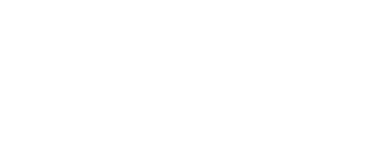
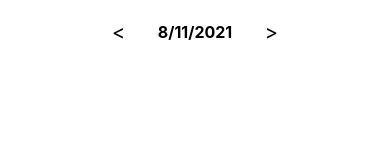
Before and after one commit to jakub-wawrzyniak/small-habitTracker, a React Native app: screen / in a window 390 px wide. Shown: the top 160 px of the page. Built offline with nearby package versions, Linux system fonts and the light colour scheme.

Commit message:
Added a working (but sometimes laggy for some reason) date selector

```diff
--- a/App.js
+++ b/App.js
@@ -4,6 +4,12 @@
 import MainView from './src/mainView'
 
 const App = () => {
+  // return <DateTimePicker
+  //   mode="date"
+  //   display="calendar"
+  //   value={new Date()}
+  // />
+
   const [habits, setHabits] = useState([])
   const [toEditId, setToEditId] = useState(null)
 
--- a/package.json
+++ b/package.json
@@ -10,6 +10,7 @@
     "lint": "eslint ."
   },
   "dependencies": {
+    "@react-native-community/datetimepicker": "^3.5.2",
     "react": "17.0.1",
     "react-native": "0.64.2"
   },
--- a/src/mainView.js
+++ b/src/mainView.js
@@ -1,7 +1,50 @@
-import React, { Fragment } from 'react';
+import React, { Fragment, useState } from 'react';
 import { style, colors } from './style';
 import { View, Button, Pressable, FlatList,
-    Text, StyleSheet } from 'react-native'
+    Text, StyleSheet, Modal } from 'react-native'
+import DateTimePicker from '@react-native-community/datetimepicker'
+
+const DateSelecor = ({date, setDate, onPress}) => {
+    const st = StyleSheet.create({
+        outerView: {
+            flexDirection: 'row',
+            justifyContent: 'center',
+            marginVertical: 10,
+        },
+        innerView: {
+            paddingVertical: 10,
+            paddingHorizontal: 25,
+            width: "60%",
+            flexDirection: 'row',
+            alignItems: 'center',
+            justifyContent: 'space-between',
+        },
+        text: {
+            fontWeight: 'bold'
+        }
+    })
+
+    const handleDaySwitch = (isNext) => {
+        let off = isNext ? 1 : -1
+        off *= 24 * 60 * 60 * 1000
+        const newDate = new Date(date.getTime() + off)
+        setDate(newDate)
+    }
+
+    return <View style={[style.appFrame, st.outerView]}>
+        <View style={st.innerView}>
+            <Pressable onPress={()=>handleDaySwitch(false)}>
+                <Text style={style.h3}>&lt;</Text>
+            </Pressable>
+            <Pressable onPress={onPress}><Text style={[style.h4, st.text]}>{
+                date.toLocaleDateString()
+            }</Text></Pressable>
+            <Pressable onPress={()=>handleDaySwitch(true)}>
+                <Text style={style.h3}>&gt;</Text>
+            </Pressable>
+        </View>
+    </View>
+}
 
 const HabitButtons = ({habit, setHabit}) => {
   let jsx = []
@@ -63,8 +106,17 @@
 }
 
 const MainView = ({habits, editHabit, addHabit, setHabit}) => {
-  return (
+  const [date, setDate] = useState(new Date())
+  const [isCalendarVisible, setIsCalendarVisible] = useState(false)
+    return (
   <Fragment>
+    <Modal visible={isCalendarVisible} transparent={true}><DateTimePicker
+        mode="date"
+        display="calendar"
+        value={date}
+        onChange={(e, newDate) => {setDate(newDate); setIsCalendarVisible(false)}}
+    /></Modal>
+    <DateSelecor date={date} setDate={setDate} onPress={()=>setIsCalendarVisible(true)}/>
     <FlatList data={habits} style={style.appFrame}
     renderItem={({item: habit}) =>
       <HabitView key={habit.id} habit={habit}
--- a/src/style.js
+++ b/src/style.js
@@ -32,7 +32,7 @@
     },
 
     appFrame: {
-      margin: 15,
+      marginHorizontal: 15,
     },
     habitView: {
       borderTopWidth: 1,
```
Also changed, not shown: 1 other file (tests, documents, lock files or other folders).
